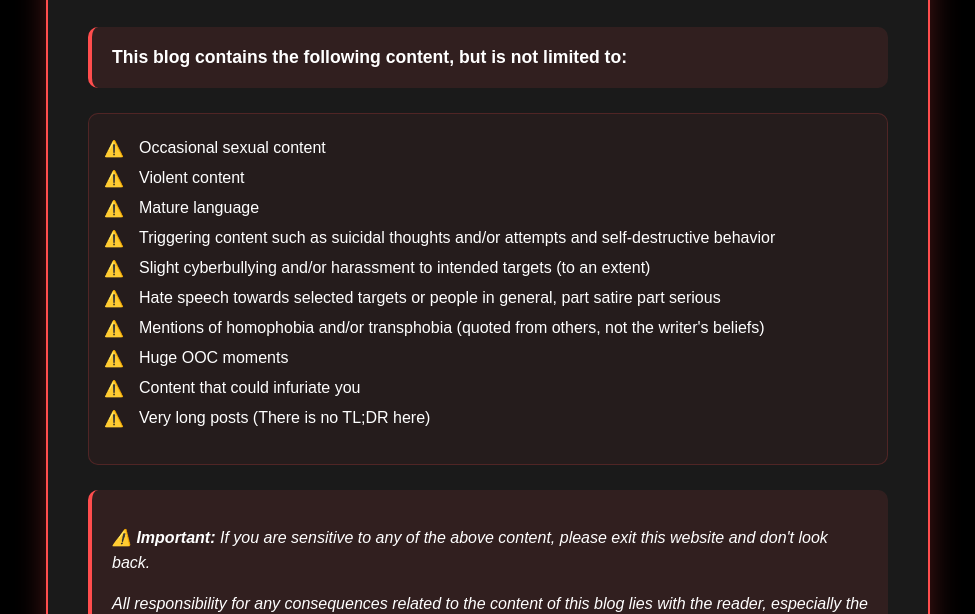
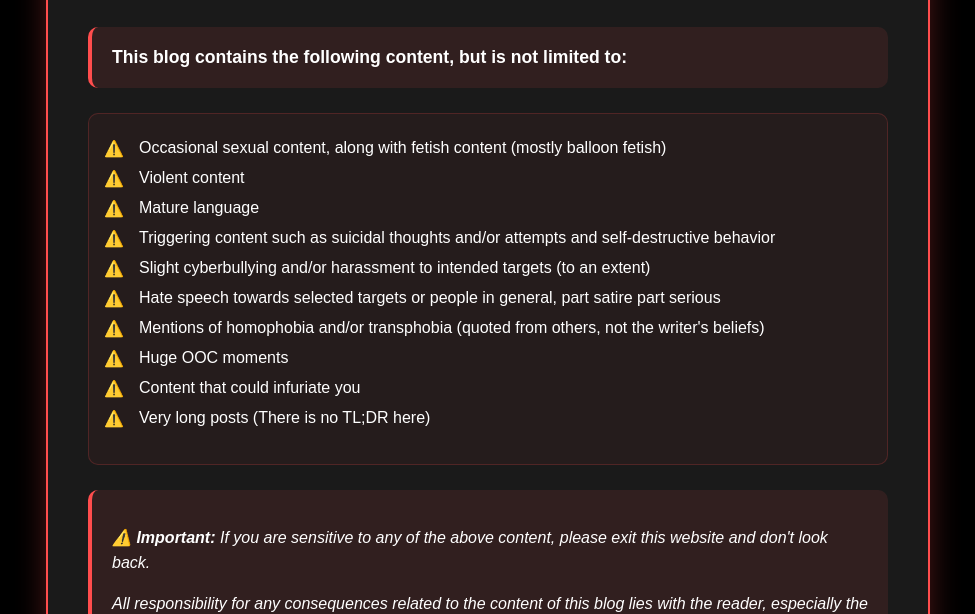
Before and after one commit to amagurenuchi/very-simple-blog, a plain HTML site: page index.html in a window 1280 px wide. Shown: the part 186-800 px from the top of the page, without its empty margins (152-1127 px from the left). Drawn offline with Linux system fonts and the light colour scheme; no server answers; a web font is replaced by a local one.

Commit message:
last one i promise

```diff
--- a/index.html
+++ b/index.html
@@ -290,7 +290,7 @@
       </div>
 
       <ul>
-        <li>Occasional sexual content</li>
+        <li>Occasional sexual content, along with fetish content (mostly balloon fetish)</li>
         <li>Violent content</li>
         <li>Mature language</li>
         <li>Triggering content such as suicidal thoughts and/or attempts and self-destructive behavior</li>
```
